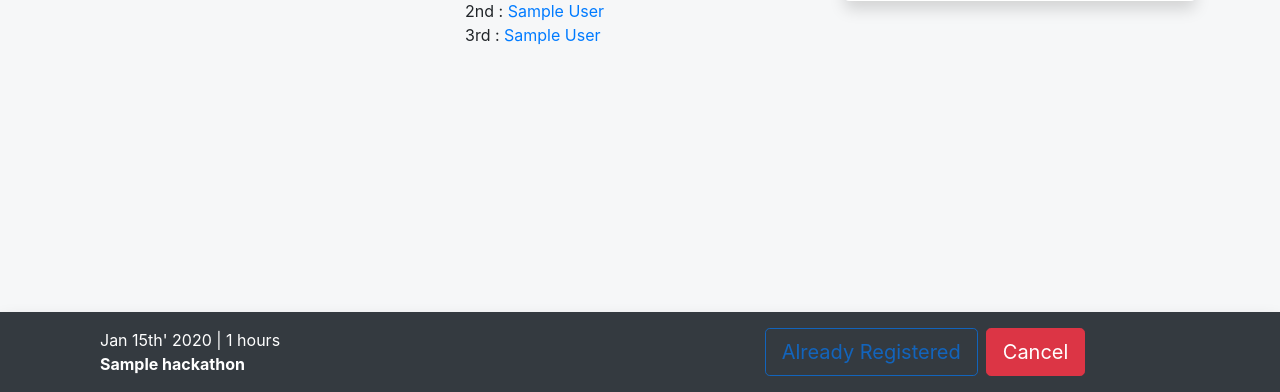
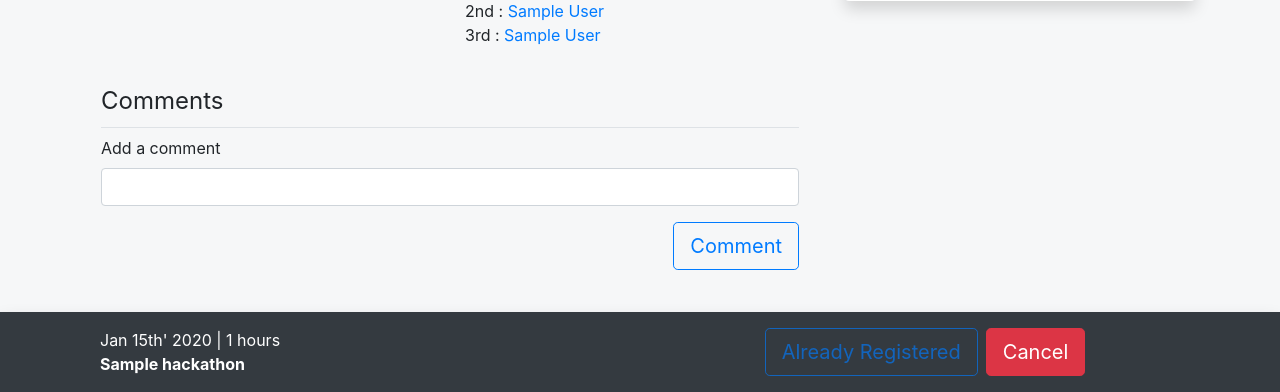
Before and after one commit to nk521/hackathontime, a Django app: a page that uses hackathontime_users/templates/hackathontime_users/hackathon_slug.html in a window 1280 px wide. Shown: the part 408-800 px from the top of the page. Run offline with Django 3.2, Linux system fonts and the light colour scheme; a user stored in the database is signed in; tables that the repository leaves empty hold one stand-in row (values such as "Sample post"); some libraries are stand-ins or nearby versions.

Commit message:
Added comment form under hackathon page. but there's no UI for the same. #14

```diff
--- a/hackathontime_main/admin.py
+++ b/hackathontime_main/admin.py
@@ -1,3 +1,5 @@
 from django.contrib import admin
-from .models import Hackathon
+from .models import Hackathon, Comment
+
 admin.site.register(Hackathon)
+admin.site.register(Comment)
--- a/hackathontime_main/models.py
+++ b/hackathontime_main/models.py
@@ -3,7 +3,7 @@ from django.utils import timezone
 from django.contrib.auth.models import User
 from django.db.models.signals import post_save
 from django.dispatch import receiver
-from hackathontime_users.models import Team
+from hackathontime_users.models import Team, Profile
 from django.utils.text import slugify
 import random
 from colleges import *
@@ -42,3 +42,13 @@ class Hackathon(models.Model):
             self.hackathon_slug = slugify(
                 self.hackathon_name + "-" + str(random.randint(1000, 9999)))
         super(Hackathon, self).save(*args, **kwargs)
+
+class Comment(models.Model):
+    author = models.ForeignKey(Profile, on_delete=models.DO_NOTHING, blank=True, null=True)
+    comment = models.TextField(max_length=5000)
+    hackathon = models.ForeignKey(Hackathon, on_delete=models.CASCADE, blank=True, null=True)
+    date_posted = models.DateTimeField(default=timezone.now)
+    is_deleted = models.BooleanField(default=False)
+
+    def __str__(self):
+        return self.comment[:50]
--- a/hackathontime_main/static/hackathontime_main/main.css
+++ b/hackathontime_main/static/hackathontime_main/main.css
@@ -1,3 +1,5 @@
+@import url(https://maxcdn.bootstrapcdn.com/font-awesome/4.2.0/css/font-awesome.min.css);
+@import url(https://fonts.googleapis.com/css?family=Lato:300,400);
 html,
 body {
   overflow-x: hidden; /* Prevent scroll on narrow devices */
@@ -5,6 +7,8 @@ body {
 
 body {
   padding-top: 56px;
+  font-size: 1rem;
+  font-family: 'Lato', sans-serif;
 }
 
 @media (max-width: 991.98px) {
--- a/hackathontime_users/admin.py
+++ b/hackathontime_users/admin.py
@@ -1,8 +1,7 @@
 from django.contrib import admin
-from .models import Profile, Team, Comment #, Post
+from .models import Profile, Team #, Post
 
 admin.site.register(Profile)
 admin.site.register(Team)
-admin.site.register(Comment)
 # admin.site.register(Post)
 # Register your models here.
--- a/hackathontime_users/forms.py
+++ b/hackathontime_users/forms.py
@@ -1,7 +1,7 @@
 from django import forms
 from django.contrib.auth.models import User
-from .models import Profile, Team, Comment #, Post
-from hackathontime_main.models import Hackathon
+from .models import Profile, Team #, Post
+from hackathontime_main.models import Hackathon, Comment
 from django.contrib.auth.forms import UserCreationForm
 from colleges import *
 from django.db import models
@@ -67,7 +67,9 @@ class TeamOverviewForm(forms.ModelForm):
 #         fields = ['title', 'content']
 
 class CommentForm(forms.ModelForm):
-    comment = forms.CharField(widget=PagedownWidget(), label="Add a comment (Pagedown/Markdown)")
+    # author = forms.CharField()
+    # hackathon = forms.CharField()
+    comment = forms.CharField(max_length=5000, label="Add a comment", required=False)
 
     class Meta:
         model = Comment
--- a/hackathontime_users/models.py
+++ b/hackathontime_users/models.py
@@ -91,9 +91,3 @@ class Profile(models.Model):
 
 #     def __str__(self):
 #         return f'{self.title[:20]} | {self.content[:50]}'
-
-class Comment(models.Model):
-    author = models.ForeignKey(Profile, on_delete=models.DO_NOTHING, blank=True, null=True)
-    comment = models.TextField(max_length=5000)
-    date_posted = models.DateTimeField(default=timezone.now)
-    is_deleted = models.BooleanField(default=False)
--- a/hackathontime_users/templates/hackathontime_users/hackathon_slug.html
+++ b/hackathontime_users/templates/hackathontime_users/hackathon_slug.html
@@ -1,5 +1,6 @@
 {% extends "hackathontime_main/base.html" %}
 {% load markdown_deux_tags %}
+{% load crispy_forms_tags %}
 {% block body %}
 	<div class="content-section">
 		<div class="row">
@@ -35,23 +36,34 @@
 						<legend class="pb-2 border-gray border-bottom">
 							Teams registered
 						</legend>
+						{% if not hackathon.hackathon_team_going.count %}
+							<div class="text-muted text-center"><i>-- No Registrations --</i></div>
+						{% else %}
 						{% for team in hackathon.hackathon_team_going.all %}
 							<div><a href="{% url 'ht-team-view' team.team_slug %}">{{ team.team_name }}</a></div>
 						{% endfor %}
+						{% endif %}
 					{% else %}
 						<div class="row">
 							<div class="col">
 								<legend class="pb-2 border-gray border-bottom">
 									Teams registered
 								</legend>
+								{% if not hackathon.hackathon_team_going.count %}
+									<div class="text-muted text-center"><i>-- No Registrations --</i></div>
+								{% else %}
 								{% for team in hackathon.hackathon_team_going.all %}
 									<div><a href="{% url 'ht-team-view' team.team_slug %}">{{ team.team_name }}</a></div>
 								{% endfor %}
+								{% endif %}
 							</div>
 							<div class="col">
 								<legend class="pb-2 border-gray border-bottom">
 									Score
 								</legend>
+								{% if not hackathon.hackathon_team_going.count %}
+									<div class="text-muted text-center"><i>-- No Registrations --</i></div>
+								{% else %}
 								{% if winner %}
 									<div>1st : <a href="{% url 'ht-team-view' winner.team_slug %}">{{ winner.team_name }}</a></div>
 								{% else %}
@@ -63,10 +75,26 @@
 								{% if runnerup2 %}
 									<div>3rd : <a href="{% url 'ht-team-view' runnerup2.team_slug %}">{{ runnerup2.team_name }}</a></div>
 								{% endif %}
+								{% endif %}
 							</div>
 						</div>
 					{% endif %}
 
+				</div>
+				<div class="my-1 p-3">
+					<legend class="pb-2 border-gray border-bottom">
+						Comments
+					</legend>
+					{% if user.profile.is_active %}
+					<form method="POST">
+					{% csrf_token %}
+					{{ comment_form|crispy }}
+    				<div class="text-right pb-3"><input type="submit" name="comment_submit" class="btn btn-outline-primary btn-lg" value="Comment"></div>
+					</form>
+					{% else %}
+					<div class="text-center text-muted"><i>Please confirm your E-Mail inorder to comment. Check your E-Mail.</i></div>
+					{% endif %}
+					<!-- comments should be here. -->
 				</div>
 			</div>
 			<!-- MAP -->
--- a/hackathontime_users/views.py
+++ b/hackathontime_users/views.py
@@ -13,7 +13,7 @@ from django.template.loader import render_to_string
 from .tokens import account_activation_token
 from django.core.mail import EmailMessage
 from PIL import Image
-from hackathontime_main.models import Hackathon
+from hackathontime_main.models import Hackathon, Comment
 
 # /register
 def register(request):
@@ -196,6 +196,7 @@ def hackathon_view(request, **kwargs):
             'title': f'{hackathon_object.hackathon_name}',
             'hackathon': hackathon_object,
             'registered': hackathon_object.hackathon_team_going.filter(team_name=request.user.profile.team),
+            'comments': Comment.objects.filter(hackathon=hackathon_object)
         }
 
         if request.method == "POST":
@@ -212,6 +213,7 @@ def hackathon_view(request, **kwargs):
 
             form = RegisterHackathonForm(request.POST)
             form_cle = CancelRegistertionForm(request.POST)
+            comment_form = CommentForm(request.POST)
             curr_team = request.user.profile.team
 
             # real sketchy way just like my whole code
@@ -236,6 +238,14 @@ def hackathon_view(request, **kwargs):
 
                 return redirect(reverse('ht-hackathon-view', kwargs={'hackathon_slug': hackathon_object.hackathon_slug}))
 
+            if comment_form.is_valid():
+                if len(comment_form.cleaned_data.get('comment')):
+                    comment_instance = comment_form.save()
+                    comment_instance.author = request.user.profile
+                    comment_instance.hackathon = hackathon_object
+                    comment_instance.save()
+                    return redirect(reverse('ht-hackathon-view', kwargs={'hackathon_slug': hackathon_object.hackathon_slug}))
+
         # add winners
         if hackathon_object.hackathon_past:
             context['winner'] = hackathon_object.hackathon_won
@@ -247,7 +257,10 @@ def hackathon_view(request, **kwargs):
         else:
             form = CancelRegistertionForm()
 
+        comment_form = CommentForm()
+
         context['form'] = form
+        context['comment_form'] = comment_form
 
         return render(request, 'hackathontime_users/hackathon_slug.html', context)
 
```
